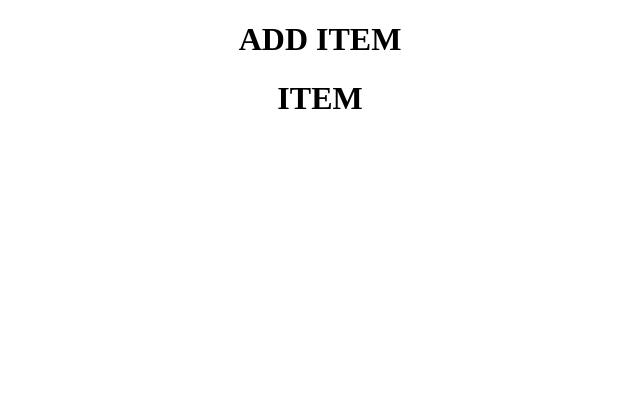
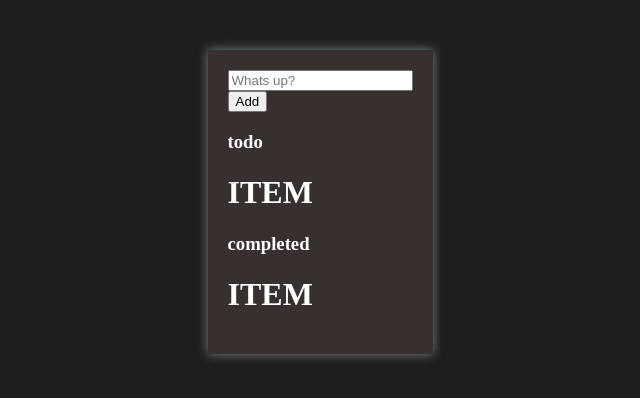
Before and after one commit to rhyusarmiento/rs-react-todo, a React (Create React App) app: page / in a window 1280 px wide. Shown: the top 398 px of the page, without its empty margins (320-960 px from the left). Built offline with nearby package versions, Linux system fonts and the light colour scheme.

Commit message:
Add style to todo object

```diff
--- a/src/components/AddItem.js
+++ b/src/components/AddItem.js
@@ -1,7 +1,12 @@
 function AddItem() {
     return (
       <div className="todo-additem">
-        <h1>ADD ITEM</h1>
+        <div className="input-data">
+          <input type="text" placeholder="Whats up?" />
+        </div>
+        <div className="input-send">
+          <button type="button" className="sendBtn">Add</button>
+        </div>
       </div>
     );
 }
--- a/src/components/App.js
+++ b/src/components/App.js
@@ -9,8 +9,17 @@ function App() {
         <div className='todo-additem-wrapper'>
           <AddItem />
         </div>
-        <div className='todo-items'>
-          <Item />
+        <div className='items-display'>
+          <div className='todo-items'>
+            <div className=''>
+              <h3>todo</h3>
+              <Item />
+            </div>
+            <div className='completed-items'>
+              <h3>completed</h3>
+              <Item />
+            </div>
+          </div>
         </div>
       </div>
     </div>
--- a/src/style/App.css
+++ b/src/style/App.css
@@ -1,38 +1,16 @@
-.App {
-  text-align: center;
+body {
+  margin: 0px;
+  background-color: #1f1e1e;
+  color: white;
+  overflow: hidden;
 }
 
-.App-logo {
-  height: 40vmin;
-  pointer-events: none;
+.todo-object {
+  background: #38302E;
+  width: fit-content;
+  margin-left: auto;
+  margin-right: auto;
+  margin-top: 50px;
+  padding: 20px;
+  box-shadow: 0px 0px 10px #7A827D;
 }
-
-@media (prefers-reduced-motion: no-preference) {
-  .App-logo {
-    animation: App-logo-spin infinite 20s linear;
-  }
-}
-
-.App-header {
-  background-color: #282c34;
-  min-height: 100vh;
-  display: flex;
-  flex-direction: column;
-  align-items: center;
-  justify-content: center;
-  font-size: calc(10px + 2vmin);
-  color: white;
-}
-
-.App-link {
-  color: #61dafb;
-}
-
-@keyframes App-logo-spin {
-  from {
-    transform: rotate(0deg);
-  }
-  to {
-    transform: rotate(360deg);
-  }
-}
```
Also changed, not shown: src/style/AddItem.css (added).
